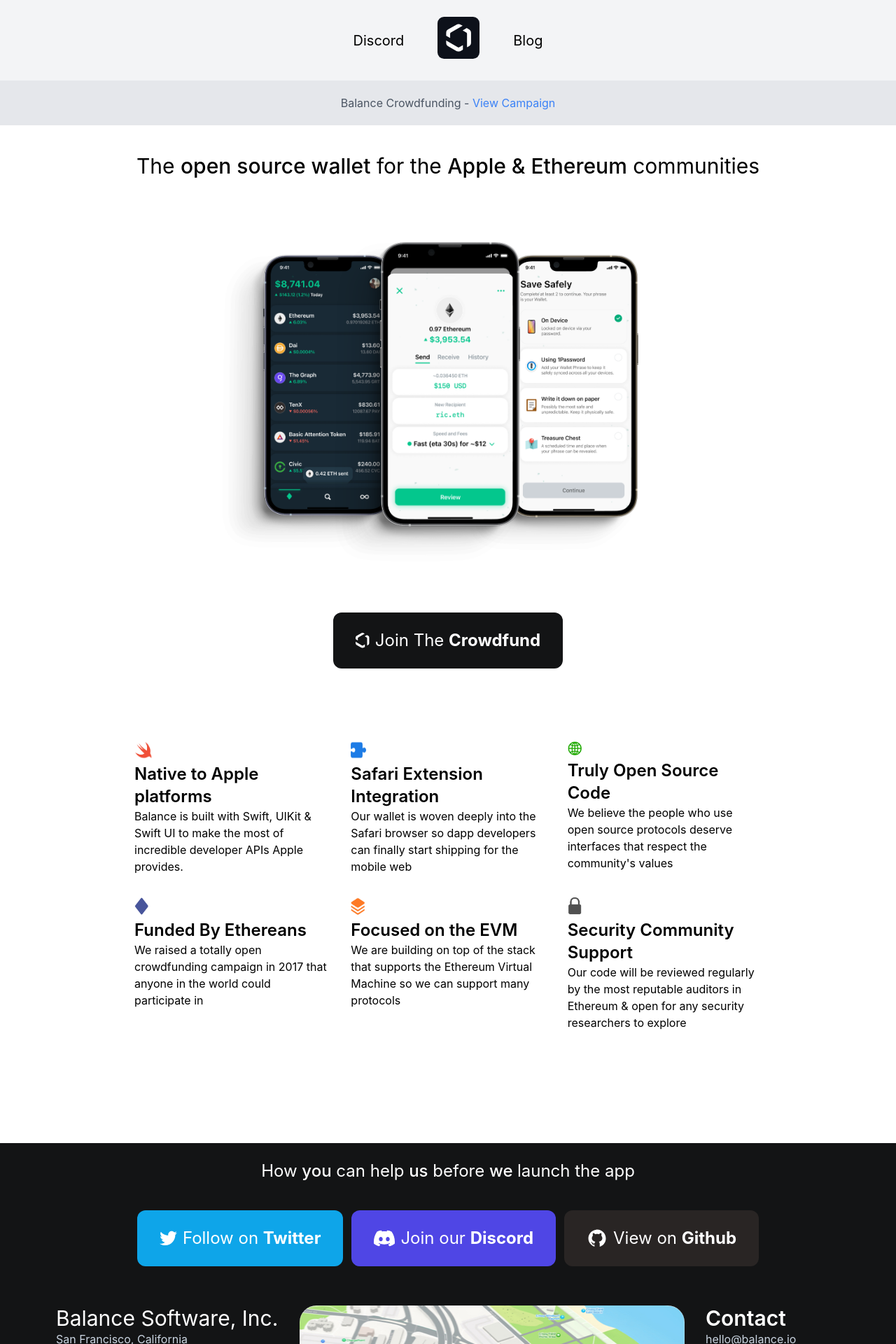
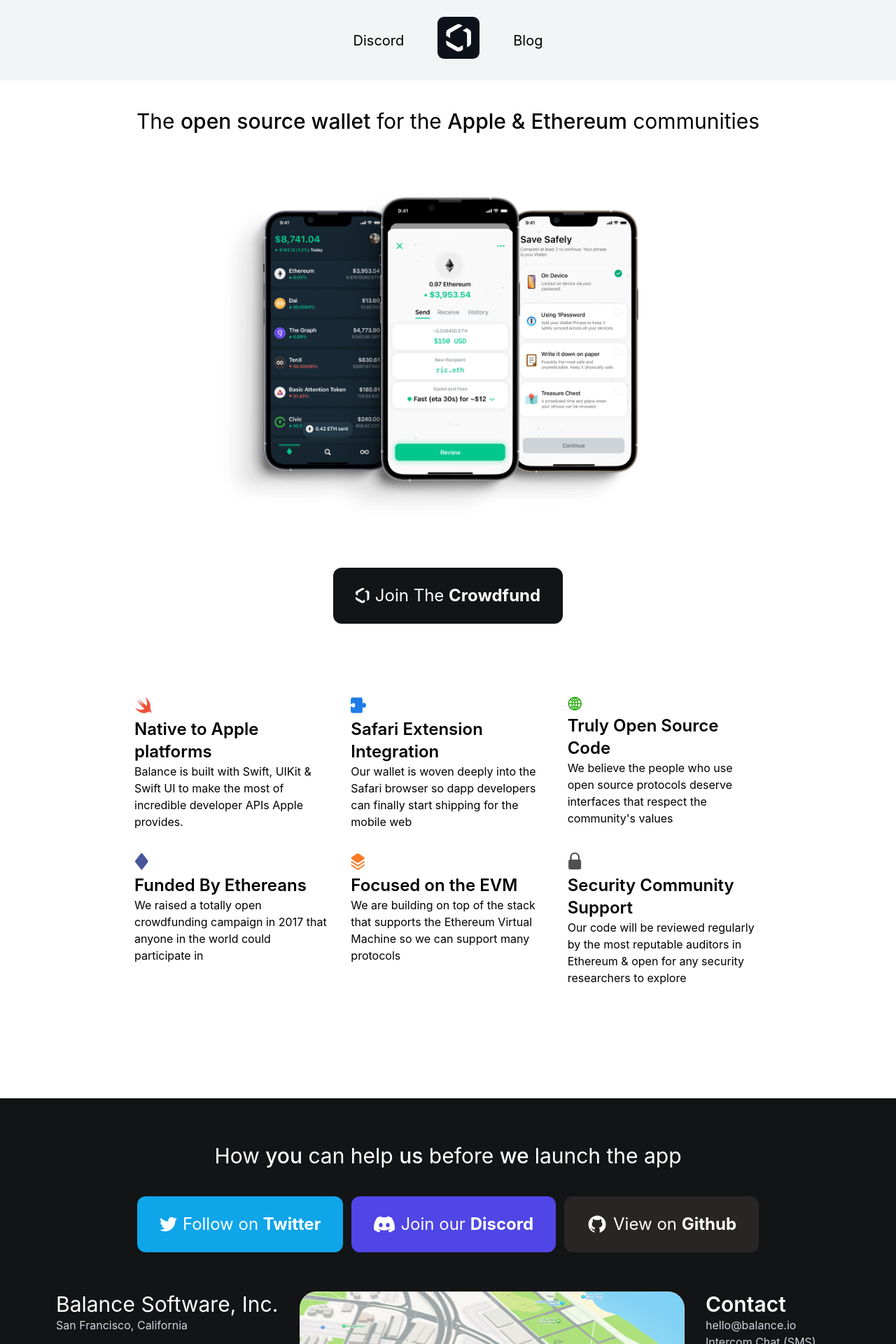
Before and after one commit to balance-io/home, a Next.js app: page / in a window 1280 px wide. Shown: the top 1920 px of the page at 70% size. Built offline with nearby package versions, Linux system fonts and the light colour scheme.

Commit message:
footer change

```diff
--- a/pages/components/footer.js
+++ b/pages/components/footer.js
@@ -3,9 +3,9 @@
 
 function Footer() {
   return (
-    <section className=" pt-6 p-6 bg-[#131415] w-screen justify-center sticky   pr-20 pl-20">
+    <section className=" pt-6 p-6 bg-[#131415] w-screen justify-center sticky pr-20 pl-20">
 
-      <h1 className="text-white text-center text-2xl pb-10 ">
+      <h1 className="text-white text-center text-3xl pb-10 pt-10 ">
         How <b className="font-medium">you</b> can help{" "}
         <b className="font-medium">us</b> before{" "}
         <b className="font-medium">we </b> launch the app{" "}
@@ -38,7 +38,7 @@
               Follow on twitter
             </button>
 
-            <button className="bg-indigo-600 text-white hover:bg-gray-700 py-4 px-6 mb-14 rounded-xl flex hover:cursor-pointer duration-300 ">
+            <button className="bg-indigo-600 text-white hover:bg-gray-700 py-4 px-6 mb-14 rounded-xl flex hover:cursor-pointer duratgion-300 ">
               Join our discord
             </button>
 
--- a/pages/index.js
+++ b/pages/index.js
@@ -16,7 +16,7 @@
         <link rel="icon" href="/favicon.ico" />
       </Head>
       <Navigation />
-      <Announcement />
+      {/* <Announcement /> */}
       <Hero />
       <Features />
       <div className='mb-40' />
```
